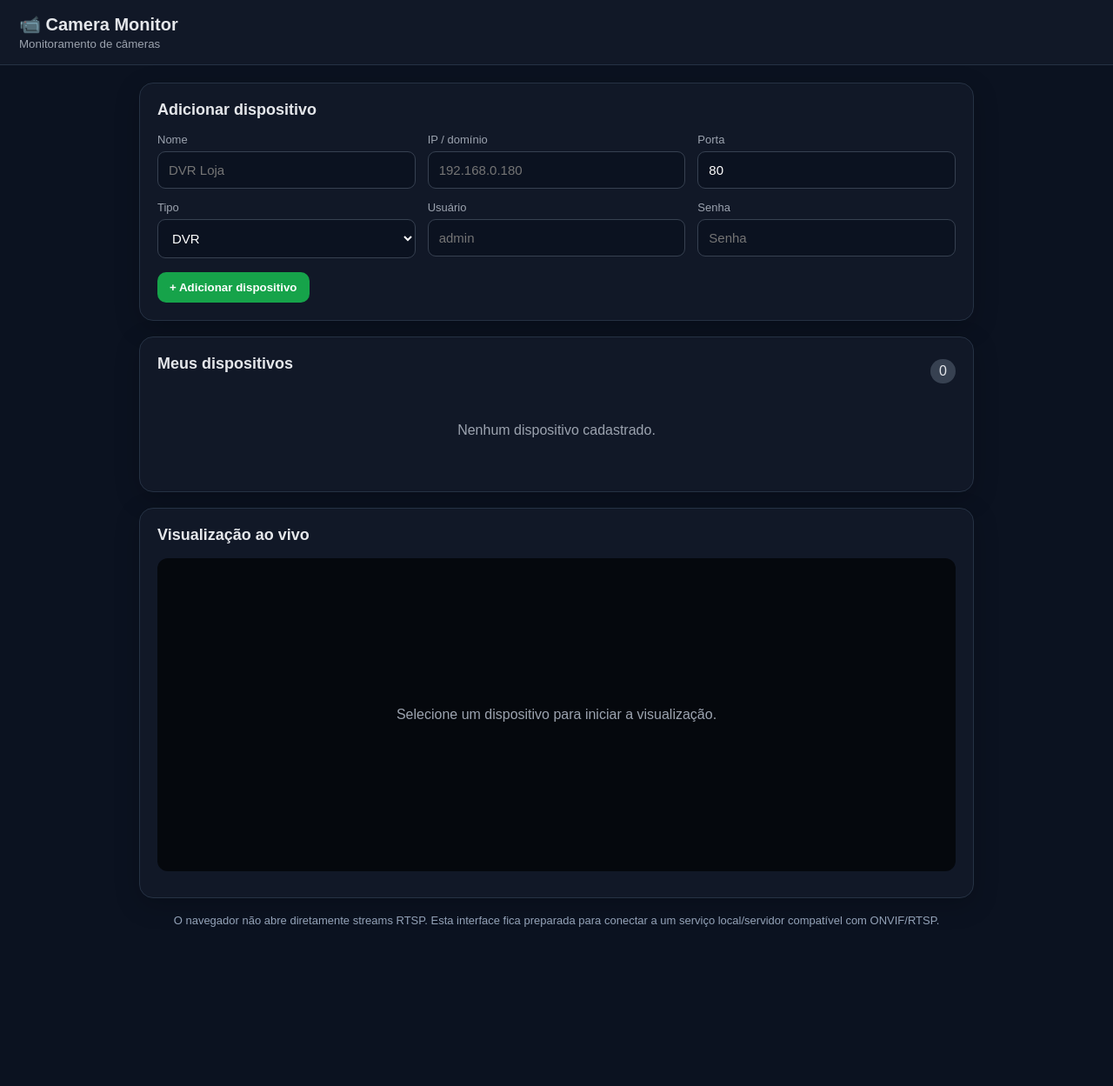
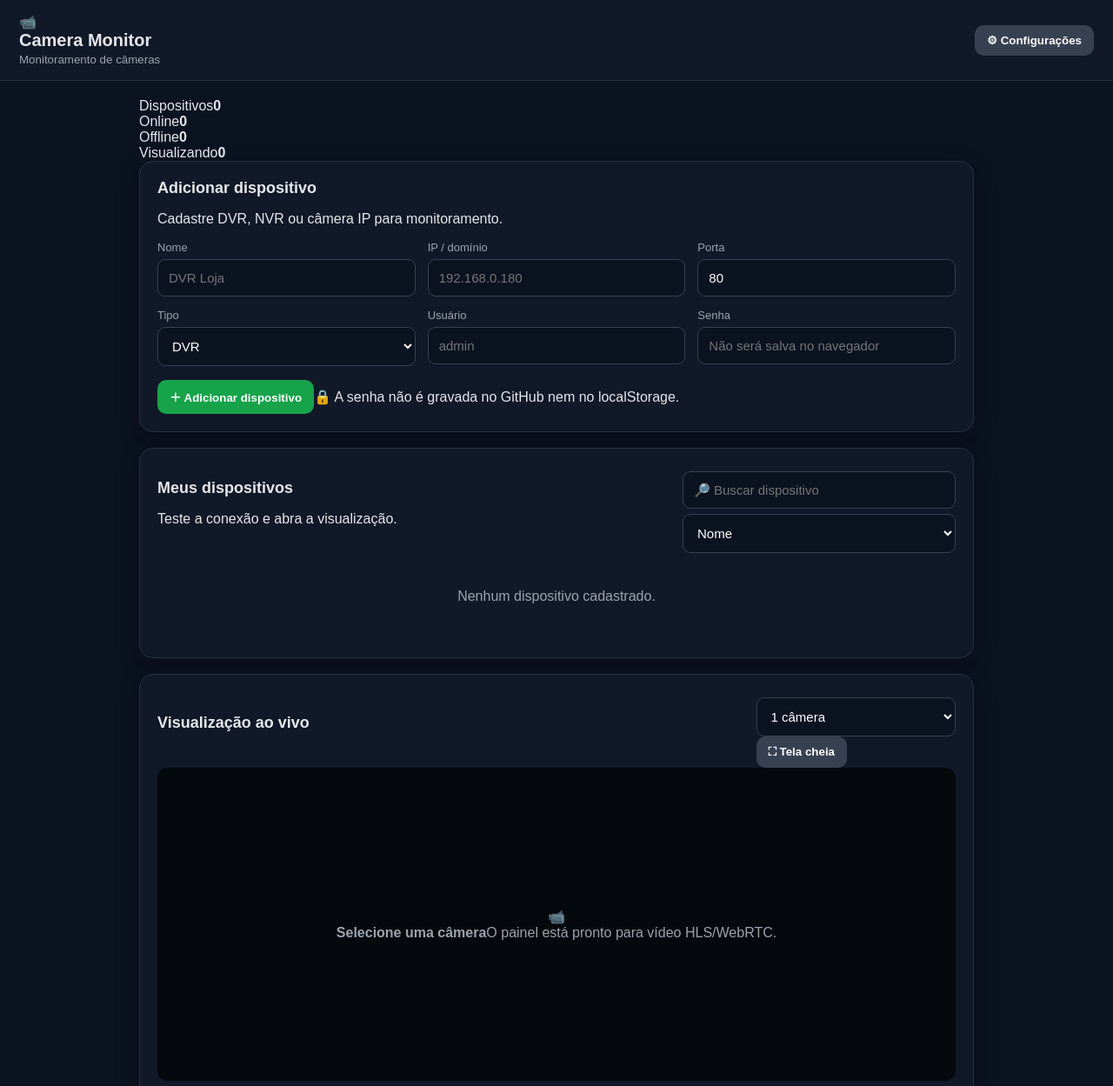
Before and after one commit to akatsukydeliverysushi-coder/camera-monitor, a plain HTML site: page index.html in a window 1280 px wide. Shown: the top 1249 px of the page at 87% size. Before the commit the page ends 1099 px from the top, so only its background shows below. Drawn offline with Linux system fonts and the light colour scheme.

Commit message:
Melhora interface e painel do Camera Monitor

```diff
--- a/index.html
+++ b/index.html
@@ -3,25 +3,51 @@
 <head>
 <meta charset="utf-8">
 <meta name="viewport" content="width=device-width,initial-scale=1,viewport-fit=cover">
-<meta name="theme-color" content="#111827">
+<meta name="theme-color" content="#0b1220">
 <link rel="manifest" href="manifest.json">
 <link rel="stylesheet" href="style.css">
 <title>Camera Monitor</title>
 </head>
 <body>
-<header><div><strong>📹 Camera Monitor</strong><small>Monitoramento de câmeras</small></div><button id="installBtn" hidden>Instalar</button></header>
+<header>
+  <div class="brand"><div class="brandIcon">📹</div><div><strong>Camera Monitor</strong><small>Monitoramento de câmeras</small></div></div>
+  <div class="headerActions"><button id="installBtn" hidden>⬇ Instalar</button><button id="settingsBtn">⚙ Configurações</button></div>
+</header>
 <main>
-<section class="card"><h2>Adicionar dispositivo</h2><div class="grid">
-<label>Nome<input id="name" placeholder="DVR Loja"></label>
-<label>IP / domínio<input id="host" placeholder="192.168.0.180"></label>
-<label>Porta<input id="port" type="number" value="80"></label>
-<label>Tipo<select id="type"><option>DVR</option><option>NVR</option><option>Câmera IP</option></select></label>
-<label>Usuário<input id="user" placeholder="admin" autocomplete="username"></label>
-<label>Senha<input id="pass" type="password" placeholder="Senha" autocomplete="current-password"></label>
-</div><div class="actions"><button id="addBtn" class="primary">+ Adicionar dispositivo</button></div></section>
-<section class="card"><div class="sectionHead"><h2>Meus dispositivos</h2><span id="count">0</span></div><div id="devices" class="devices"><p class="empty">Nenhum dispositivo cadastrado.</p></div></section>
-<section class="card viewer"><div class="sectionHead"><h2 id="viewerTitle">Visualização ao vivo</h2><button id="closeBtn" hidden>Fechar</button></div><div id="screen" class="screen"><div>Selecione um dispositivo para iniciar a visualização.</div></div><div id="viewerInfo" class="viewerInfo"></div></section>
-<p class="note">O navegador não abre diretamente streams RTSP. Esta interface fica preparada para conectar a um serviço local/servidor compatível com ONVIF/RTSP.</p>
+<section class="dashboard">
+  <div class="stat"><span>Dispositivos</span><b id="count">0</b></div>
+  <div class="stat"><span>Online</span><b id="onlineCount">0</b></div>
+  <div class="stat"><span>Offline</span><b id="offlineCount">0</b></div>
+  <div class="stat"><span>Visualizando</span><b id="viewingCount">0</b></div>
+</section>
+<section class="card" id="deviceFormCard">
+  <div class="sectionHead"><div><h2>Adicionar dispositivo</h2><p class="muted">Cadastre DVR, NVR ou câmera IP para monitoramento.</p></div></div>
+  <div class="grid">
+    <label>Nome<input id="name" placeholder="DVR Loja"></label>
+    <label>IP / domínio<input id="host" placeholder="192.168.0.180" autocomplete="off"></label>
+    <label>Porta<input id="port" type="number" min="1" max="65535" value="80"></label>
+    <label>Tipo<select id="type"><option>DVR</option><option>NVR</option><option>Câmera IP</option></select></label>
+    <label>Usuário<input id="user" placeholder="admin" autocomplete="username"></label>
+    <label>Senha<input id="pass" type="password" placeholder="Não será salva no navegador" autocomplete="new-password"></label>
+  </div>
+  <div class="actions"><button id="addBtn" class="primary">＋ Adicionar dispositivo</button><span class="securityHint">🔒 A senha não é gravada no GitHub nem no localStorage.</span></div>
+</section>
+<section class="card">
+  <div class="sectionHead"><div><h2>Meus dispositivos</h2><p class="muted">Teste a conexão e abra a visualização.</p></div><div class="toolbar"><input id="search" class="search" placeholder="🔎 Buscar dispositivo"><select id="sort"><option value="name">Nome</option><option value="status">Status</option><option value="type">Tipo</option></select></div></div>
+  <div id="devices" class="devices"><p class="empty">Nenhum dispositivo cadastrado.</p></div>
+</section>
+<section class="card viewer">
+  <div class="sectionHead">
+    <div><h2 id="viewerTitle">Visualização ao vivo</h2><div id="viewerInfo" class="viewerInfo"></div></div>
+    <div class="viewerTools"><select id="layout"><option value="1">1 câmera</option><option value="4">4 câmeras</option><option value="9">9 câmeras</option><option value="16">16 câmeras</option></select><button id="fullscreenBtn">⛶ Tela cheia</button><button id="closeBtn" hidden>Fechar</button></div>
+  </div>
+  <div id="screen" class="screen grid1"><div class="emptyViewer"><div class="bigCam">📹</div><b>Selecione uma câmera</b><span>O painel está pronto para vídeo HLS/WebRTC.</span></div></div>
+</section>
+<section class="card helpCard">
+  <h2>Recursos preparados</h2>
+  <div class="features"><span>✓ DVR / NVR / IP</span><span>✓ 1 / 4 / 9 / 16 câmeras</span><span>✓ Tela cheia</span><span>✓ PWA para PC e celular</span><span>✓ Teste de conexão</span><span>✓ ONVIF/RTSP via serviço local</span><span>✓ Base para gravação</span><span>✓ Base para reprodução</span></div>
+</section>
+<p class="note">O navegador não reproduz RTSP diretamente. O projeto inclui uma base de serviço local para fazer a ponte segura entre ONVIF/RTSP e o navegador.</p>
 </main>
 <script src="app.js"></script>
 </body></html>
```
